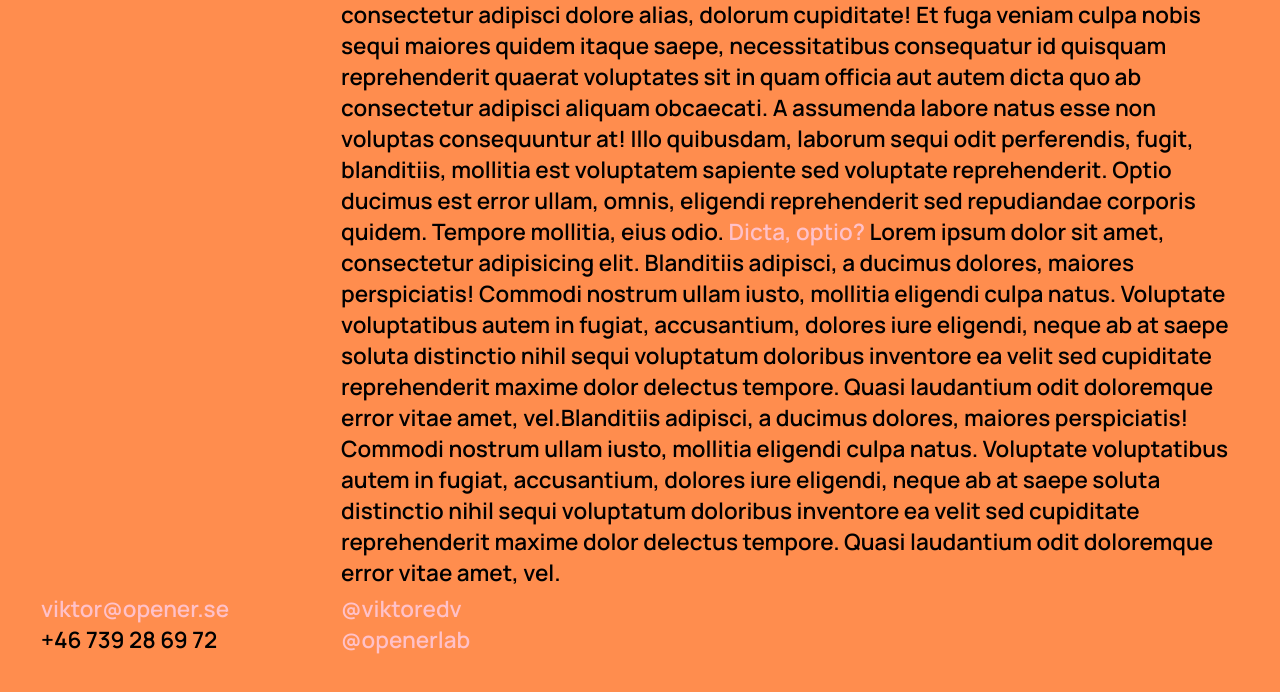
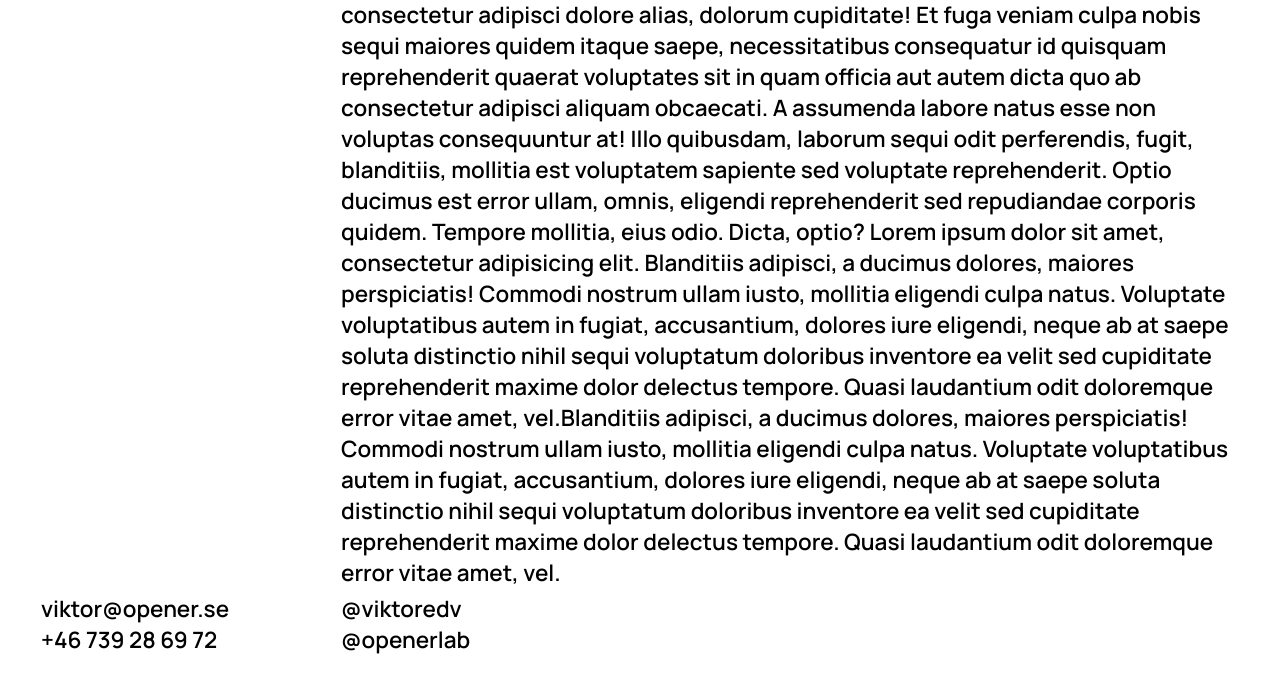
Before and after one commit to viktoredv/viktoredvardsson, a plain HTML site: page index.html in a window 1280 px wide. Shown: the part 104-796 px from the top of the page. Drawn offline with Linux system fonts and the light colour scheme.

Commit message:
Add files via upload

```diff
--- a/style.css
+++ b/style.css
@@ -5,10 +5,10 @@ html {
   font-size: 22.5px;
   color: #000;
   font-family: 'Manrope', Arial, sans-serif;
-  background: #FF8D4E; }
+  background: #fff; }
 
 a {
-  color: #FFC1C9;
+  color: #000;
   text-decoration: none; }
 
 .wrapper {
```
